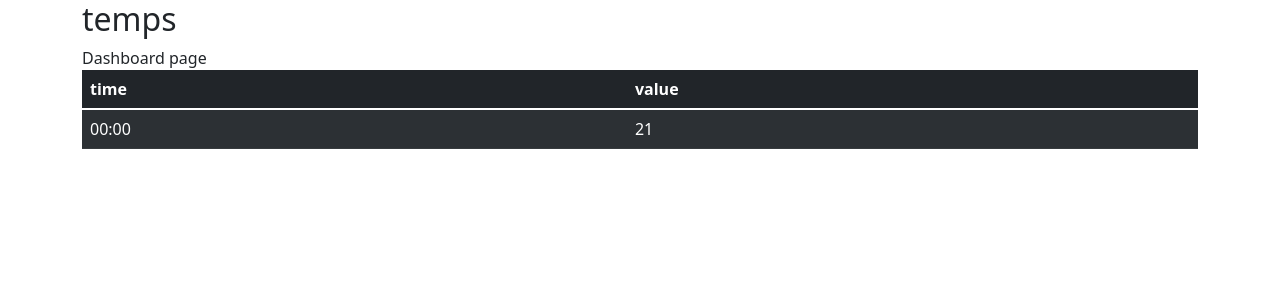
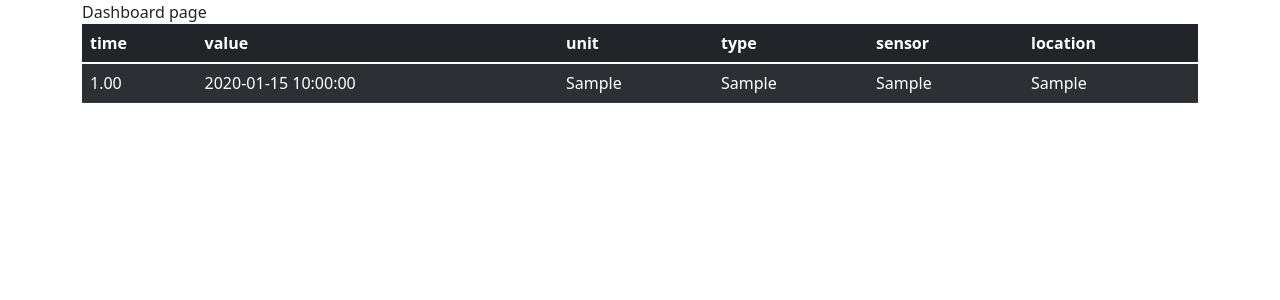
Before and after one commit to studioj/thermo-stat-pi, a FastAPI app: page / in a window 1280 px wide. Shown: the top 300 px of the page. Run offline with FastAPI, Linux system fonts and the light colour scheme; tables that the repository leaves empty hold one stand-in row (values such as "Sample post").

Commit message:
adding database visibility adding location sensor type

```diff
--- a/centralpy/app/main.py
+++ b/centralpy/app/main.py
@@ -5,7 +5,6 @@ import pathlib
 import uvicorn
 from fastapi import FastAPI, Request, Depends, BackgroundTasks
 from fastapi.templating import Jinja2Templates
-from fastapi.responses import HTMLResponse
 from sqlalchemy.orm import Session
 from db import SessionLocal, engine
 from pydantic import BaseModel
@@ -14,6 +13,18 @@ from models import Measurement, Base
 
 class TempSensReport(BaseModel):
     value: float
+    time: datetime.datetime
+    sensor_type: str
+    unit: str
+    location: str
+
+
+class CO2SensReport(BaseModel):
+    value: float
+    time: datetime.datetime
+    sensor_type: str
+    unit: str
+    location: str
 
 
 def get_db():
@@ -33,21 +44,48 @@ templates_dir = Jinja2Templates(directory=os.path.join(this_file_dir, "templates
 
 
 @app.get("/")
-async def home(request: Request):
-    data = {"text": "hi"}
-    return templates_dir.TemplateResponse("dashboard.html", {"request": request})
+async def home(request: Request, db: Session = Depends(get_db)):
+    measurements = db.query(Measurement).all()
+    return templates_dir.TemplateResponse("dashboard.html", {"request": request, "measurements": measurements})
 
 
 @app.post("/api/temperature/")
-async def temperature_measurement(temp_report: TempSensReport, background_tasks=BackgroundTasks, db: Session = Depends(get_db)):
+async def temperature_measurement(temp_report: TempSensReport, db: Session = Depends(get_db)):
     """
     api to post measurements to
 
-    :param temp_report:
+    :param temp_report: post temperature in centi degrees (27.6 degrees Celsius becomes 2760)
+    :param db:
     :return:
     """
     measurement = Measurement()
     measurement.value = temp_report.value
+    measurement.time = temp_report.time
+    measurement.sensor = temp_report.sensor_type
+    measurement.unit = temp_report.unit
+    measurement.location = temp_report.location
+    measurement.type = "temperature"
+    db.add(measurement)
+    db.commit()
+    return {"data": "data"}
+
+
+@app.post("/api/co2/")
+async def temperature_measurement(co2_report: CO2SensReport, db: Session = Depends(get_db)):
+    """
+    api to post measurements to
+
+    :param co2_report: post co2 in ppm
+    :param db:
+    :return:
+    """
+    measurement = Measurement()
+    measurement.value = co2_report.value
+    measurement.time = co2_report.time
+    measurement.sensor = co2_report.sensor_type
+    measurement.unit = co2_report.unit
+    measurement.location = co2_report.location
+    measurement.type = "co2"
     db.add(measurement)
     db.commit()
     return {"data": "data"}
--- a/centralpy/app/models.py
+++ b/centralpy/app/models.py
@@ -9,4 +9,8 @@ class Measurement(Base):
 
     id = Column(Integer, primary_key=True, index=True)
     time = Column(DateTime, index=True)
+    unit = Column(String(30), nullable=False, index=True)
+    type = Column(String(30), nullable=False, index=True)
+    sensor = Column(String(30), nullable=False, index=True)
+    location = Column(String(100), nullable=False, index=True)
     value = Column(Numeric(3, 2))
--- a/centralpy/app/templates/dashboard.html
+++ b/centralpy/app/templates/dashboard.html
@@ -7,12 +7,22 @@ Dashboard page
         <tr>
             <th>time</th>
             <th>value</th>
+            <th>unit</th>
+            <th>type</th>
+            <th>sensor</th>
+            <th>location</th>
         </tr>
     </thead>
-    <tr>
-        <td>00:00</td>
-        <td>21</td>
-    </tr>
+    {% for measurement in measurements %}
+        <tr>
+            <td>{{measurement.value}}</td>
+            <td>{{measurement.time}}</td>
+            <td>{{measurement.unit}}</td>
+            <td>{{measurement.type}}</td>
+            <td>{{measurement.sensor}}</td>
+            <td>{{measurement.location}}</td>
+        </tr>
+    {% endfor %}
 
 </table>
 <script>(document).ready(function() {
--- a/centralpy/app/templates/layout.html
+++ b/centralpy/app/templates/layout.html
@@ -6,7 +6,6 @@
     </head>
     <body>
         <div class="container">
-            <h2>temps</h2>
             {% block content %}
             {% endblock %}
         </div>
```
